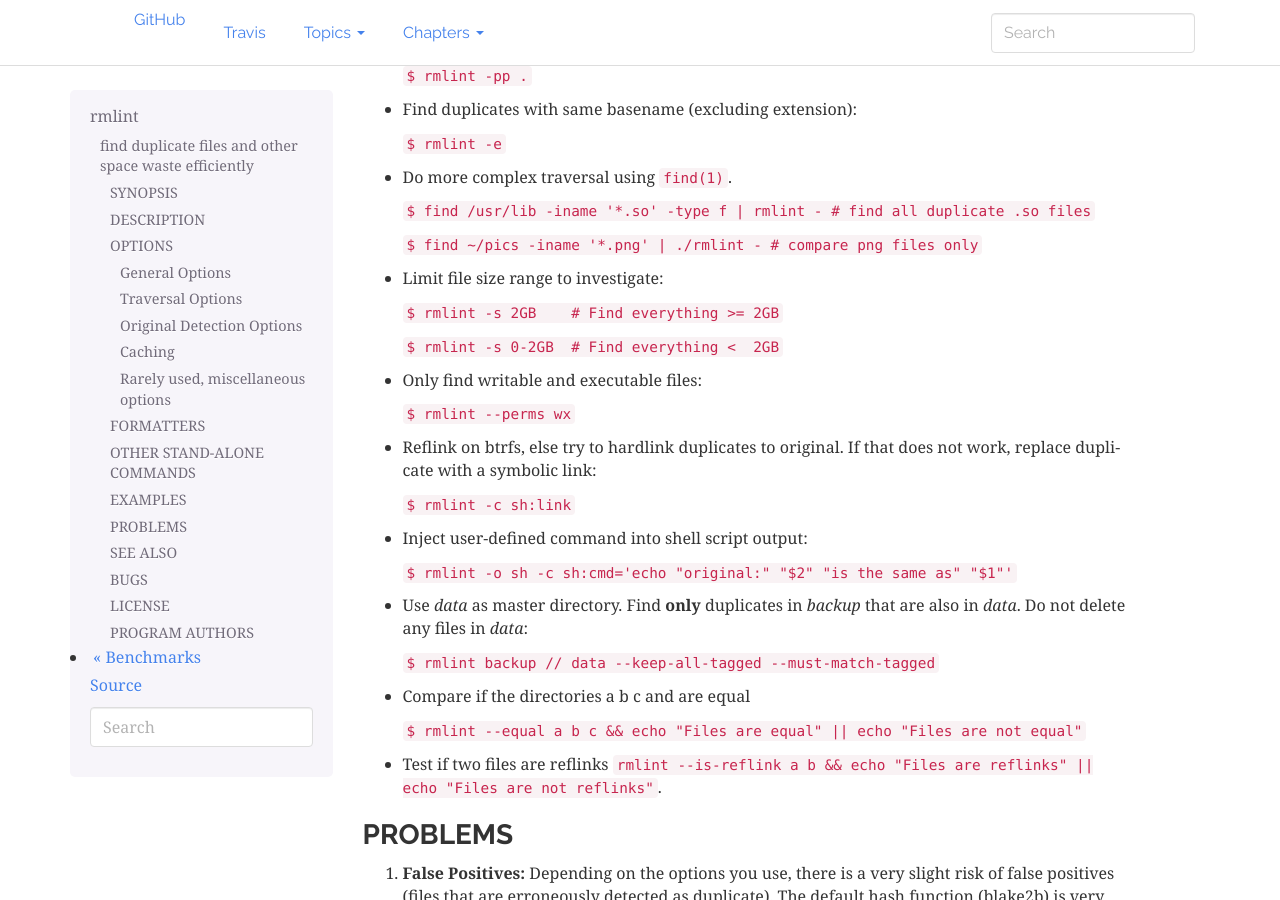
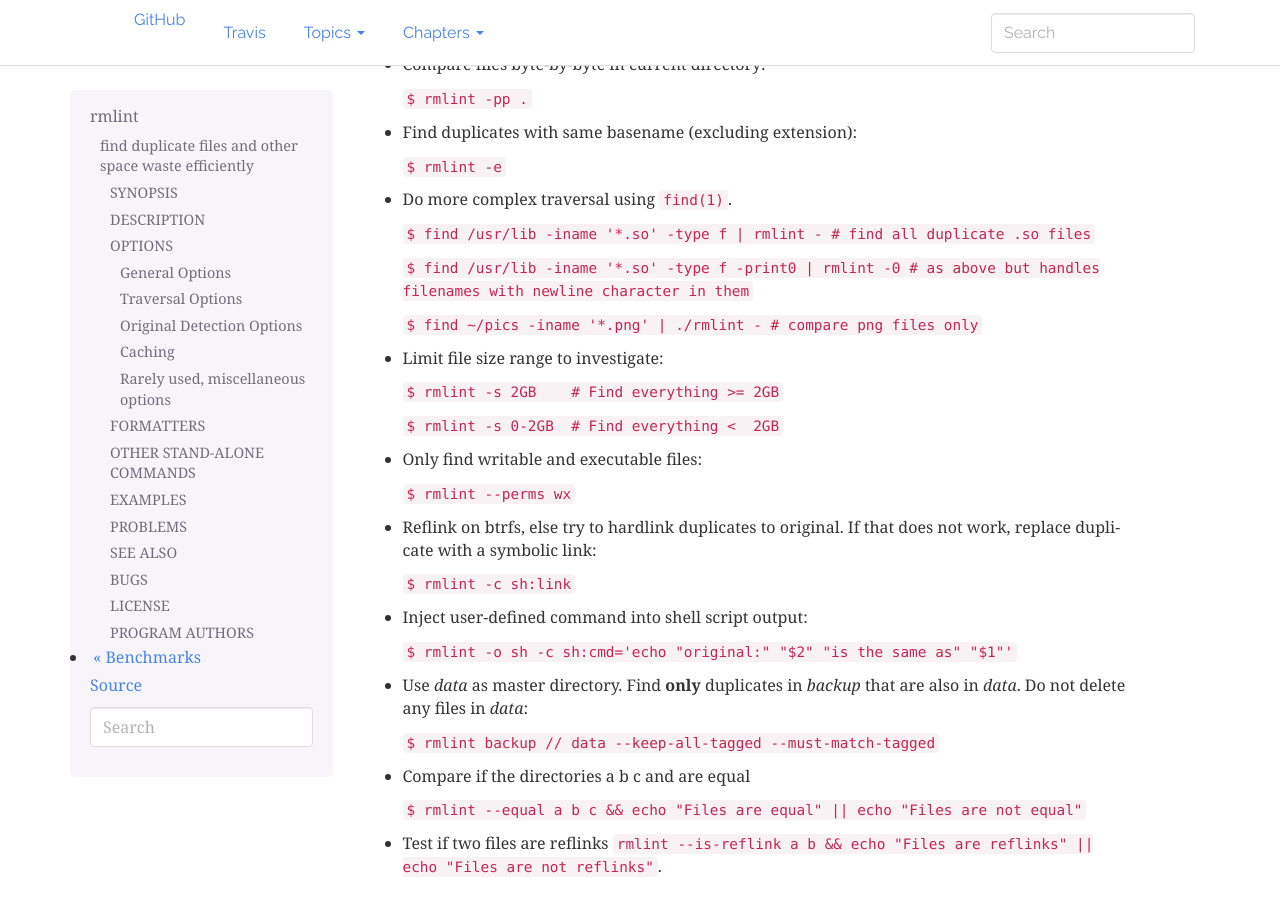
Before and after one commit to sahib/rmlint, a Sphinx documentation site: the page built from docs/rmlint.1.rst, in a window 1280 px wide and 900 px high, scrolled down 14829 px. Built offline with Sphinx 7.4.7, drawn with Linux system fonts in a browser that asks for light colours; some of the changed text lies outside the part shown.

Commit message:
docs: update for new option `-0`

```diff
--- a/docs/rmlint.1.rst
+++ b/docs/rmlint.1.rst
@@ -395,7 +395,7 @@
     original and duplicate are newer than ``timestamp`` you can use
     ``find(1)``:
 
-    * ``find -mtime -1 | rmlint - # find all files younger than a day``
+    * ``find -mtime -1 -print0 | rmlint -0 # pass all files younger than a day to rmlint``
 
     *Note:* you can make rmlint write out a compatible timestamp with:
 
@@ -828,6 +828,8 @@
 
   ``$ find /usr/lib -iname '*.so' -type f | rmlint - # find all duplicate .so files``
 
+  ``$ find /usr/lib -iname '*.so' -type f -print0 | rmlint -0 # as above but handles filenames with newline character in them``
+
   ``$ find ~/pics -iname '*.png' | ./rmlint - # compare png files only``
 
 * Limit file size range to investigate:
--- a/docs/tutorial.rst
+++ b/docs/tutorial.rst
@@ -87,6 +87,7 @@
 .. code-block:: bash
 
    $ find pics/ -iname '*.png' | rmlint -
+   $ find pics/ -iname '*.png' -print0 | rmlint -0 # (also handles filenames with newline characters)
 
 Limit files by size using ``--size``
 ~~~~~~~~~~~~~~~~~~~~~~~~~~~~~~~~~~~~
@@ -775,7 +776,7 @@
   .. code-block:: bash
 
       $ # find all files except everything under .git or .svn folders
-      $ find . -type d | grep -v '\(.git\|.svn\)' | rmlint - --hidden
+      $ find . -type d | grep -v '\(.git\|.svn\)' -print0 | rmlint -0 --hidden
 
   But you would have checked the output anyways, wouldn't you?
 
```
